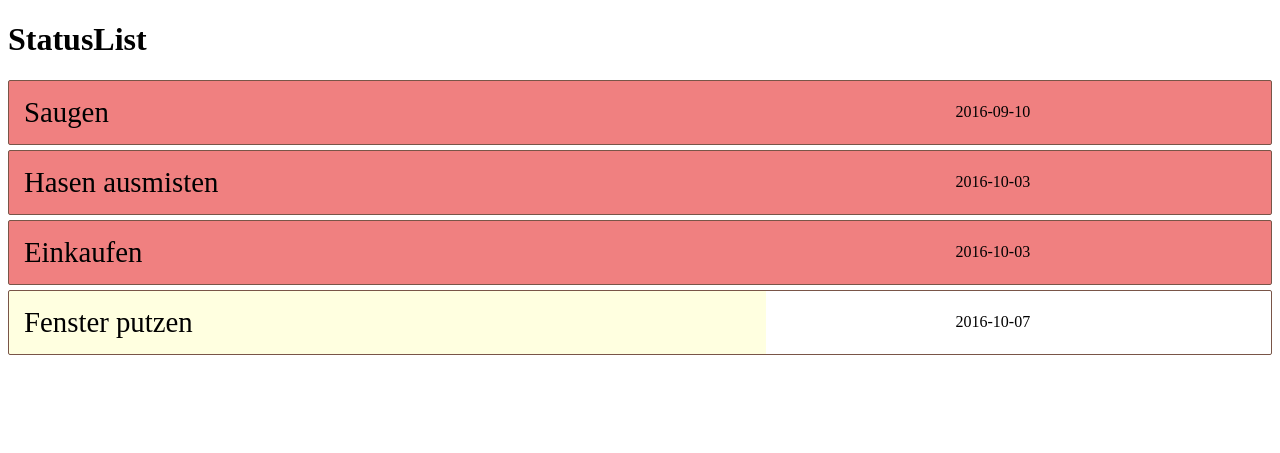
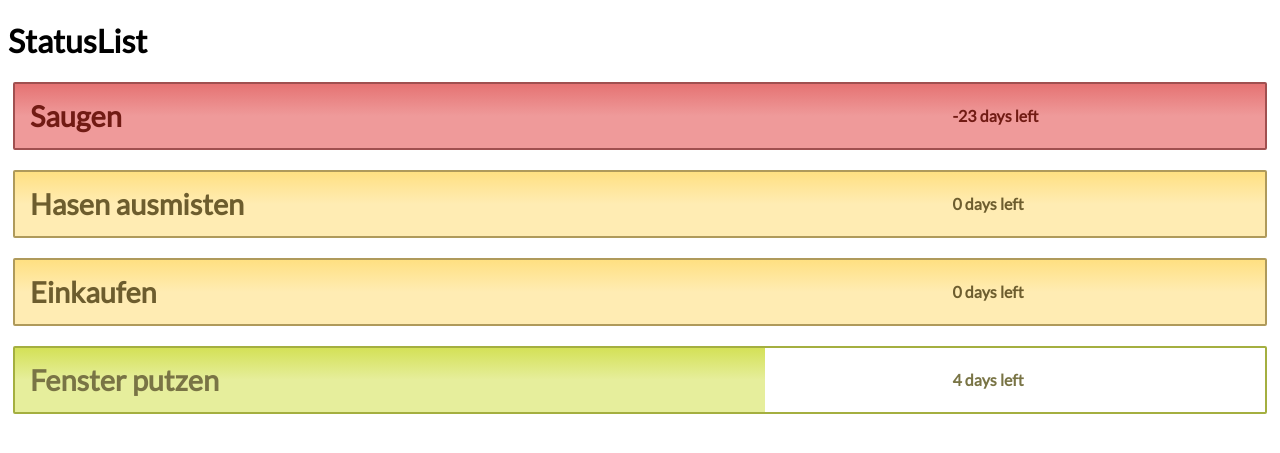
Before and after one commit to hackenbergstefan/StatusList, a Flask app: page / in a window 1280 px wide. Shown: the top 453 px of the page. Run offline with Flask 2, Linux system fonts and the light colour scheme; data comes from the database, SQL or seed files in the repository.

Commit message:
new style.

```diff
--- a/statuslist/static/style.css
+++ b/statuslist/static/style.css
@@ -1,9 +1,13 @@
+body {
+    font-family: 'Lato', sans-serif;
+}
+
 .job {
     position: relative;
     display: flex;
     align-items: center;
     border: 1px solid #795548;
-    margin: 5px 0px;
+    margin: 20px 5px;
     border-radius: 2px;
 }
 
@@ -22,19 +26,38 @@
     margin: 15px;
 }
 
-.job > .next_run {
+.job > .days_left {
     flex: 1;
     margin: 15px;
 }
 
+.job.red {
+    font-weight: bold;
+    color: #711b14;
+    border: 2px solid #a05050;
+}
+
+.job.yellow {
+    font-weight: bold;
+    color: #6d5d2e;
+    border: 2px solid #af9a5b;
+}
+
+.job.green {
+    font-weight: bold;
+    color: #797445;
+    border: 2px solid #a4af40;
+}
+
+
 .progress.red {
-    background-color: lightcoral;
+    background: -webkit-linear-gradient(top, #E57373 0%, #EF9A9A 50%);
 }
 
 .progress.yellow {
-    background-color: lightyellow;
+    background: -webkit-linear-gradient(top, #FFE082 0%, #FFECB3 50%);
 }
 
 .progress.green {
-    background-color: lightblue;
+    background: -webkit-linear-gradient(top, #D4E157 0%, #E6EE9C 50%);
 }
--- a/statuslist/templates/index.html
+++ b/statuslist/templates/index.html
@@ -1,7 +1,14 @@
+{% macro status_class(job) -%}
+{{ 'red' if job.days_left < 0 else '' }}
+{{ 'yellow' if job.days_left <= 3 and job.days_left >= 0 else '' }}
+{{ 'green' if job.days_left > 3 else '' }}"
+{%- endmacro %}
+
 <!DOCTYPE html>
 <html>
 <head>
     <title>StatusList</title>
+    <link href="https://fonts.googleapis.com/css?family=Lato" rel="stylesheet">
     <link rel=stylesheet type=text/css href="{{ url_for('static', filename='style.css') }}">
     <!--<script src="https://ajax.googleapis.com/ajax/libs/jquery/2.2.4/jquery.min.js"></script> -->
     <!--<script language="javascript" type="text/javascript" src="{{ url_for('static', filename='job_colering.js') }}"></script> -->
@@ -12,18 +19,15 @@
     </div>
     <div class="content">
         {% for job in jobs %}
-            <div class="job">
-                <div class="progress
-                     {{ 'red' if job.days_left < 2 else '' }}
-                     {{ 'yellow' if job.days_left < 5 and job.days_left >= 2 else '' }}
-                     {{ 'green' if job.days_left >= 5 else '' }}"
+            <div class="job {{ status_class(job) }}">
+                <div class="progress {{ status_class(job) }}"
                      style="width: {{ (1-job.days_left/10)*100 }}%;" >
                 </div>
                 <div class="description">
                     {{ job.description }}
                 </div>
-                <div class="next_run">
-                    {{ job.next_run }}
+                <div class="days_left">
+                    {{ job.days_left }} days left
                 </div>
             </div>
         {% endfor %}
```
